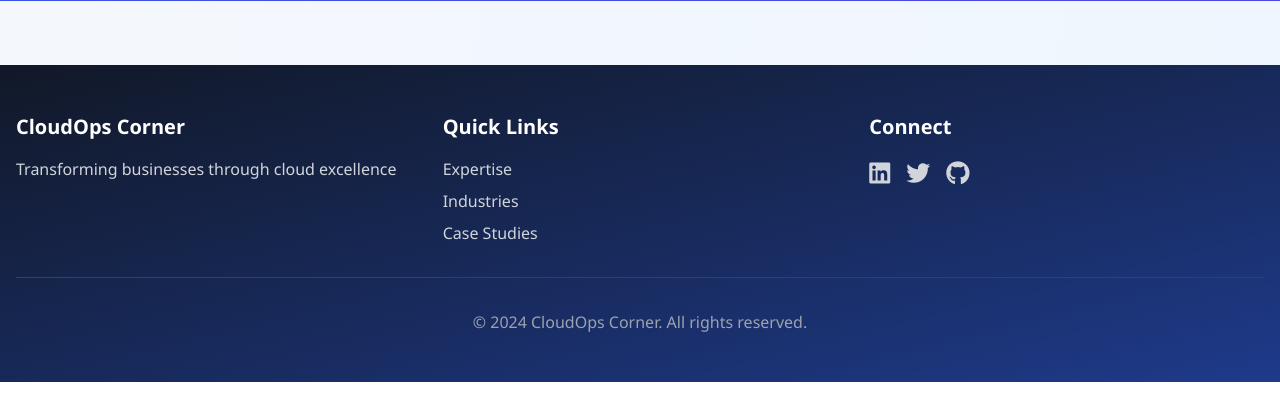
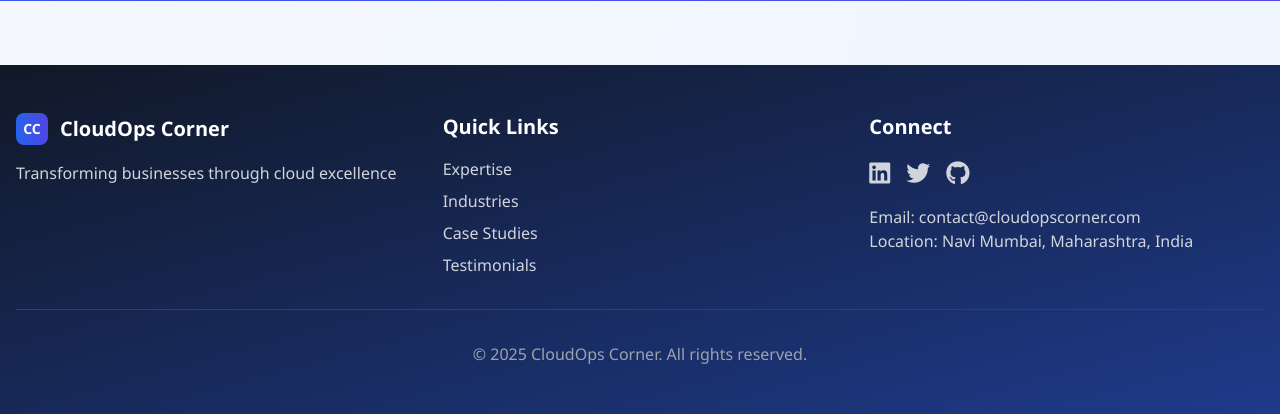
Before and after one commit to hdp01/cloudops-corner, a Flask app: page / in a window 1280 px wide. Shown: the part 4430-4844 px from the top of the page. Before the commit the page ends 4812 px from the top, so only its background shows below. Run offline with Flask 3, Linux system fonts and the light colour scheme; some libraries are stand-ins or nearby versions.

Commit message:
updated base.html for proper logo

```diff
--- a/templates/base.html
+++ b/templates/base.html
@@ -16,10 +16,16 @@
   <nav class="fixed w-full z-50 bg-white/90 backdrop-blur-md shadow-lg">
     <div class="max-w-7xl mx-auto px-4">
       <div class="flex justify-between items-center py-4">
-        <div class="flex items-center">
-          <span class="text-2xl font-bold bg-gradient-to-r from-blue-600 to-indigo-600 text-transparent bg-clip-text">
-            CloudOps Corner
-          </span>
+        <div class="flex items-center space-x-3">
+          <!-- Updated logo implementation -->
+          <a href="/" class="flex items-center space-x-3 hover:opacity-90 transition-opacity">
+            <div class="w-10 h-10 bg-gradient-to-r from-blue-600 to-indigo-600 rounded-lg flex items-center justify-center">
+              <span class="text-white text-xl font-bold">CC</span>
+            </div>
+            <span class="text-2xl font-bold bg-gradient-to-r from-blue-600 to-indigo-600 text-transparent bg-clip-text">
+              CloudOps Corner
+            </span>
+          </a>
         </div>
         <div class="hidden md:flex space-x-8">
           <a href="#expertise" class="nav-link">Expertise</a>
@@ -28,7 +34,7 @@
           <a href="#testimonials" class="nav-link">Testimonials</a>
           <a href="#contact" class="btn-primary">Contact Us</a>
         </div>
-        <button class="md:hidden menu-btn">
+        <button class="md:hidden menu-btn" aria-label="Toggle menu">
           <i class="fas fa-bars text-gray-600 text-2xl"></i>
         </button>
       </div>
@@ -36,7 +42,10 @@
   </nav>
 
   <!-- Mobile Menu -->
-  <div class="mobile-menu hidden fixed inset-0 z-40 bg-white/95 backdrop-blur-lg">
+  <div class="mobile-menu hidden fixed inset-0 z-40 bg-white/95 backdrop-blur-lg transform transition-transform duration-300">
+    <button class="absolute top-4 right-4 text-gray-600 hover:text-gray-900" aria-label="Close menu">
+      <i class="fas fa-times text-2xl"></i>
+    </button>
     <div class="flex flex-col items-center justify-center h-full space-y-8">
       <a href="#expertise" class="mobile-link">Expertise</a>
       <a href="#industries" class="mobile-link">Industries</a>
@@ -54,28 +63,44 @@
     <div class="max-w-7xl mx-auto px-4">
       <div class="grid md:grid-cols-3 gap-8">
         <div>
-          <h3 class="text-xl font-bold mb-4">CloudOps Corner</h3>
+          <div class="flex items-center space-x-3 mb-4">
+            <div class="w-8 h-8 bg-gradient-to-r from-blue-600 to-indigo-600 rounded-lg flex items-center justify-center">
+              <span class="text-white text-sm font-bold">CC</span>
+            </div>
+            <h3 class="text-xl font-bold">CloudOps Corner</h3>
+          </div>
           <p class="text-gray-300">Transforming businesses through cloud excellence</p>
         </div>
         <div>
           <h3 class="text-xl font-bold mb-4">Quick Links</h3>
           <div class="space-y-2">
-            <a href="#expertise" class="block text-gray-300 hover:text-white">Expertise</a>
-            <a href="#industries" class="block text-gray-300 hover:text-white">Industries</a>
-            <a href="#case-studies" class="block text-gray-300 hover:text-white">Case Studies</a>
+            <a href="#expertise" class="block text-gray-300 hover:text-white transition-colors">Expertise</a>
+            <a href="#industries" class="block text-gray-300 hover:text-white transition-colors">Industries</a>
+            <a href="#case-studies" class="block text-gray-300 hover:text-white transition-colors">Case Studies</a>
+            <a href="#testimonials" class="block text-gray-300 hover:text-white transition-colors">Testimonials</a>
           </div>
         </div>
         <div>
           <h3 class="text-xl font-bold mb-4">Connect</h3>
           <div class="flex space-x-4">
-            <a href="#" class="text-gray-300 hover:text-white"><i class="fab fa-linkedin text-2xl"></i></a>
-            <a href="#" class="text-gray-300 hover:text-white"><i class="fab fa-twitter text-2xl"></i></a>
-            <a href="#" class="text-gray-300 hover:text-white"><i class="fab fa-github text-2xl"></i></a>
+            <a href="#" class="text-gray-300 hover:text-white transition-colors" aria-label="LinkedIn">
+              <i class="fab fa-linkedin text-2xl"></i>
+            </a>
+            <a href="#" class="text-gray-300 hover:text-white transition-colors" aria-label="Twitter">
+              <i class="fab fa-twitter text-2xl"></i>
+            </a>
+            <a href="#" class="text-gray-300 hover:text-white transition-colors" aria-label="GitHub">
+              <i class="fab fa-github text-2xl"></i>
+            </a>
+          </div>
+          <div class="mt-4">
+            <p class="text-gray-300">Email: contact@cloudopscorner.com</p>
+            <p class="text-gray-300">Location: Navi Mumbai, Maharashtra, India</p>
           </div>
         </div>
       </div>
       <div class="border-t border-gray-700 mt-8 pt-8 text-center">
-        <p class="text-gray-400">© 2024 CloudOps Corner. All rights reserved.</p>
+        <p class="text-gray-400">© {{ '2024' if '2024' > '2025-07-03'[0:4] else '2025-07-03'[0:4] }} CloudOps Corner. All rights reserved.</p>
       </div>
     </div>
   </footer>
@@ -84,21 +109,61 @@
     // Initialize AOS
     AOS.init({
       duration: 1000,
-      once: true
+      once: true,
+      offset: 100,
+      easing: 'ease-out-cubic'
     });
 
     // Mobile menu toggle
     const menuBtn = document.querySelector('.menu-btn');
     const mobileMenu = document.querySelector('.mobile-menu');
+    const closeMenuBtn = document.querySelector('.mobile-menu button');
     const mobileLinks = document.querySelectorAll('.mobile-link');
 
-    menuBtn.addEventListener('click', () => {
+    function toggleMenu() {
+      const isHidden = mobileMenu.classList.contains('hidden');
       mobileMenu.classList.toggle('hidden');
-    });
+
+      // Add animation classes
+      if (isHidden) {
+        mobileMenu.classList.add('animate-fade-in');
+        document.body.style.overflow = 'hidden';
+      } else {
+        mobileMenu.classList.add('animate-fade-out');
+        document.body.style.overflow = '';
+      }
+    }
+
+    menuBtn.addEventListener('click', toggleMenu);
+    closeMenuBtn.addEventListener('click', toggleMenu);
 
     mobileLinks.forEach(link => {
       link.addEventListener('click', () => {
-        mobileMenu.classList.add('hidden');
+        toggleMenu();
+      });
+    });
+
+    // Close mobile menu on escape key press
+    document.addEventListener('keydown', (e) => {
+      if (e.key === 'Escape' && !mobileMenu.classList.contains('hidden')) {
+        toggleMenu();
+      }
+    });
+
+    // Smooth scroll for navigation links
+    document.querySelectorAll('a[href^="#"]').forEach(anchor => {
+      anchor.addEventListener('click', function (e) {
+        e.preventDefault();
+        const href = this.getAttribute('href');
+        if (href !== '#') {
+          const target = document.querySelector(href);
+          if (target) {
+            target.scrollIntoView({
+              behavior: 'smooth',
+              block: 'start'
+            });
+          }
+        }
       });
     });
   </script>
```
